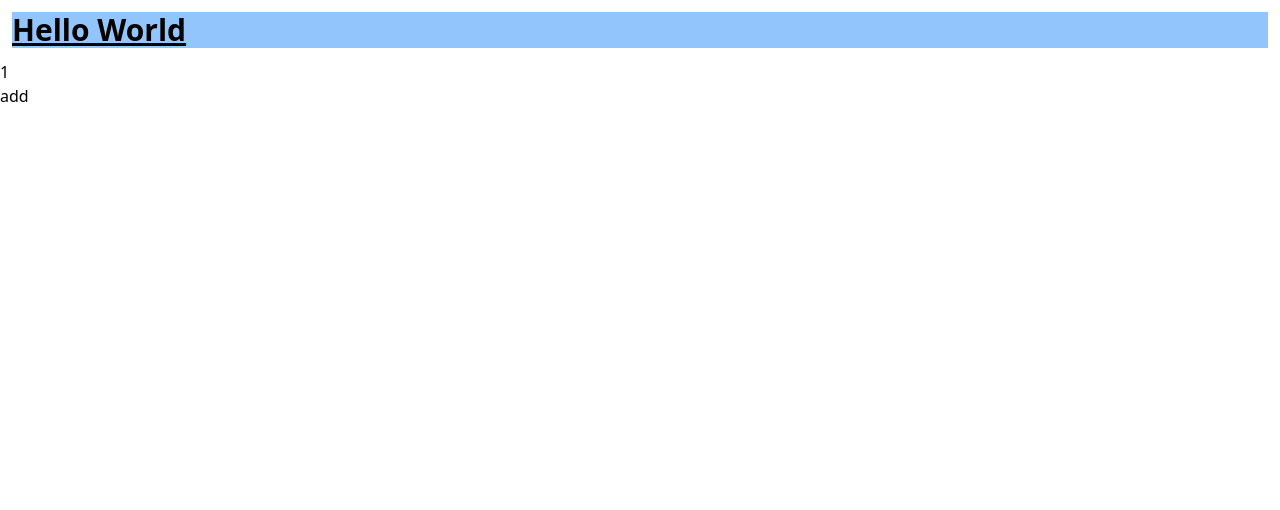
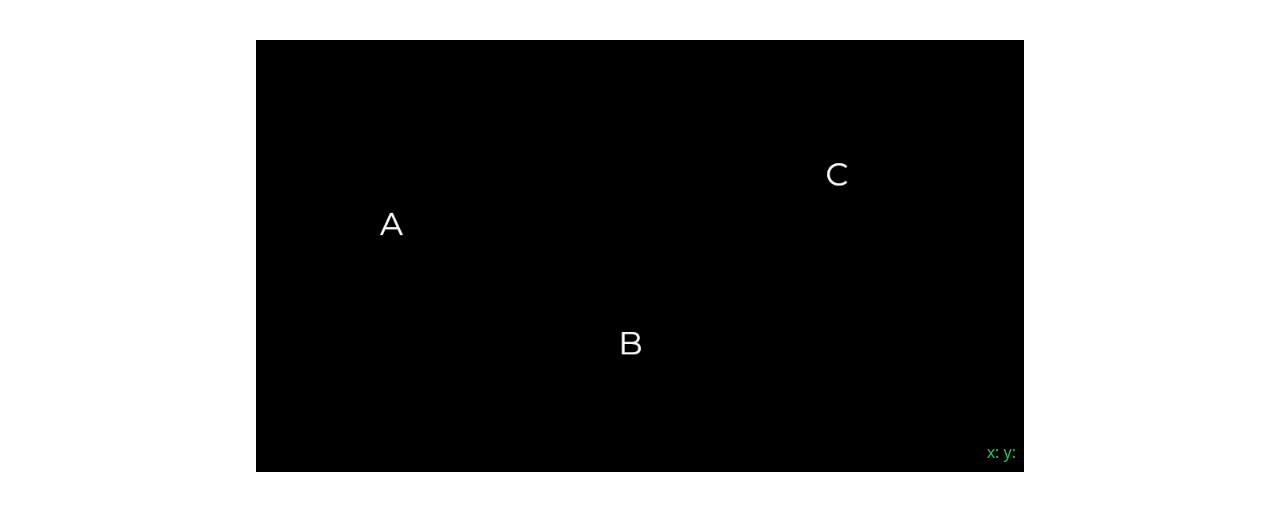
Before and after one commit to veotaar/photo-tagging-app, a React (Vite) app: page / in a window 1280 px wide. Shown: the top 510 px of the page. Built offline with nearby package versions, Linux system fonts and the light colour scheme.

Commit message:
Add ability to get pixel locations
Adds the ability to get the correct pixel location
of the mouse on an image. Regardless of the zoom level,
whether the page is scrolled or not, or the size of the
image.

```diff
--- a/src/App.tsx
+++ b/src/App.tsx
@@ -1,15 +1,15 @@
-import { FC, useState } from 'react';
+import { FC } from 'react';
+import TaggableImage from './components/TaggableImage';
 
 const App: FC = () => {
-  const [count, setCount] = useState(1);
-
   return (
     <div>
-      <h1 className="m-3 bg-blue-300 text-3xl font-bold underline">Hello World</h1>
-      <p>{count}</p>
-      <button type="button" onClick={() => setCount(count + 1)}>
-        add
-      </button>
+      <TaggableImage
+        imageSrc="waldo.png"
+        alt="black bg with white letters"
+        offset={10}
+        hiddenObjectLocations={[{ name: 'A', location: [50, 60] }]}
+      />
     </div>
   );
 };
--- /dev/null
+++ b/src/components/TaggableImage.tsx
@@ -0,0 +1,60 @@
+import { useRef, useState } from 'react';
+import getPixelLocation from '../utils/getPixelLocation';
+
+interface TaggableImageProps {
+  imageSrc: string;
+  alt: string;
+  hiddenObjectLocations: { name: string; location: [number, number] }[];
+  offset: number;
+  children?: React.ReactNode;
+}
+
+const TaggableImage: React.FC<TaggableImageProps> = ({ imageSrc, alt, hiddenObjectLocations, offset }) => {
+  const imgRef = useRef<HTMLImageElement | null>(null);
+  const [mouseLoc, setMouseLoc] = useState<{ x: number; y: number } | undefined>();
+
+  const handleClick: React.MouseEventHandler<HTMLImageElement> = (e) => {
+    const xLoc = e.pageX;
+    const yLoc = e.pageY;
+
+    console.log('clicked on: ', xLoc, yLoc);
+    console.log('hidden object 1', hiddenObjectLocations.at(0)?.location);
+    console.log('offset', offset);
+
+    console.log(typeof imgRef.current);
+    console.log(imgRef.current);
+  };
+
+  const handleMouseMove: React.MouseEventHandler<HTMLImageElement> = (e) => {
+    if (typeof imgRef.current === null) return;
+
+    const img = imgRef.current as HTMLImageElement;
+
+    const { pixelX, pixelY } = getPixelLocation(img, e.pageX, e.pageY);
+
+    setMouseLoc({
+      x: pixelX,
+      y: pixelY,
+    });
+  };
+
+  return (
+    <div className="relative mx-auto mt-10 aspect-video max-w-3xl">
+      <div className="absolute bottom-2 right-2">
+        <p className="text-green-500">
+          x: {mouseLoc?.x} y: {mouseLoc?.y}
+        </p>
+      </div>
+      <img
+        src={imageSrc}
+        alt={alt}
+        ref={imgRef}
+        className="object-fill"
+        onClick={handleClick}
+        onMouseMove={handleMouseMove}
+      />
+    </div>
+  );
+};
+
+export default TaggableImage;
--- /dev/null
+++ b/src/utils/getPixelLocation.ts
@@ -0,0 +1,26 @@
+const getPixelLocation = (
+  imgRef: HTMLImageElement,
+  pageX: number,
+  pageY: number
+): { pixelX: number; pixelY: number } => {
+  const bounds = imgRef.getBoundingClientRect();
+  const left = bounds?.left as number;
+  const top = bounds?.top as number;
+  const x = pageX - left - window.scrollX;
+  const y = pageY - top - window.scrollY;
+
+  const clientWidth = imgRef.clientWidth as number;
+  const clientHeight = imgRef.clientHeight as number;
+  const naturalWidth = imgRef.naturalWidth as number;
+  const naturalHeight = imgRef.naturalHeight as number;
+
+  const pixelX = Number(((x / clientWidth) * naturalWidth).toFixed(2));
+  const pixelY = Number(((y / clientHeight) * naturalHeight).toFixed(2));
+
+  return {
+    pixelX,
+    pixelY,
+  };
+};
+
+export default getPixelLocation;
```
Also changed, not shown: .eslintrc.cjs.
